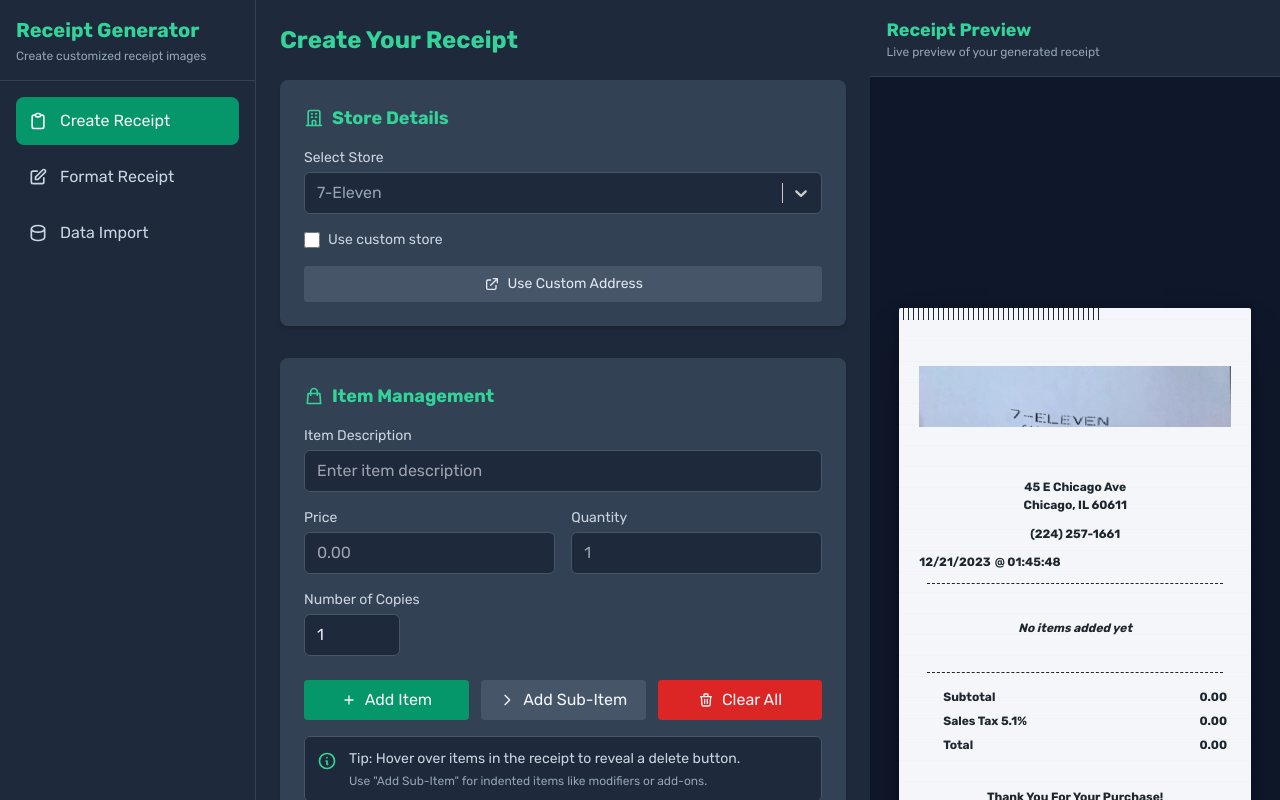
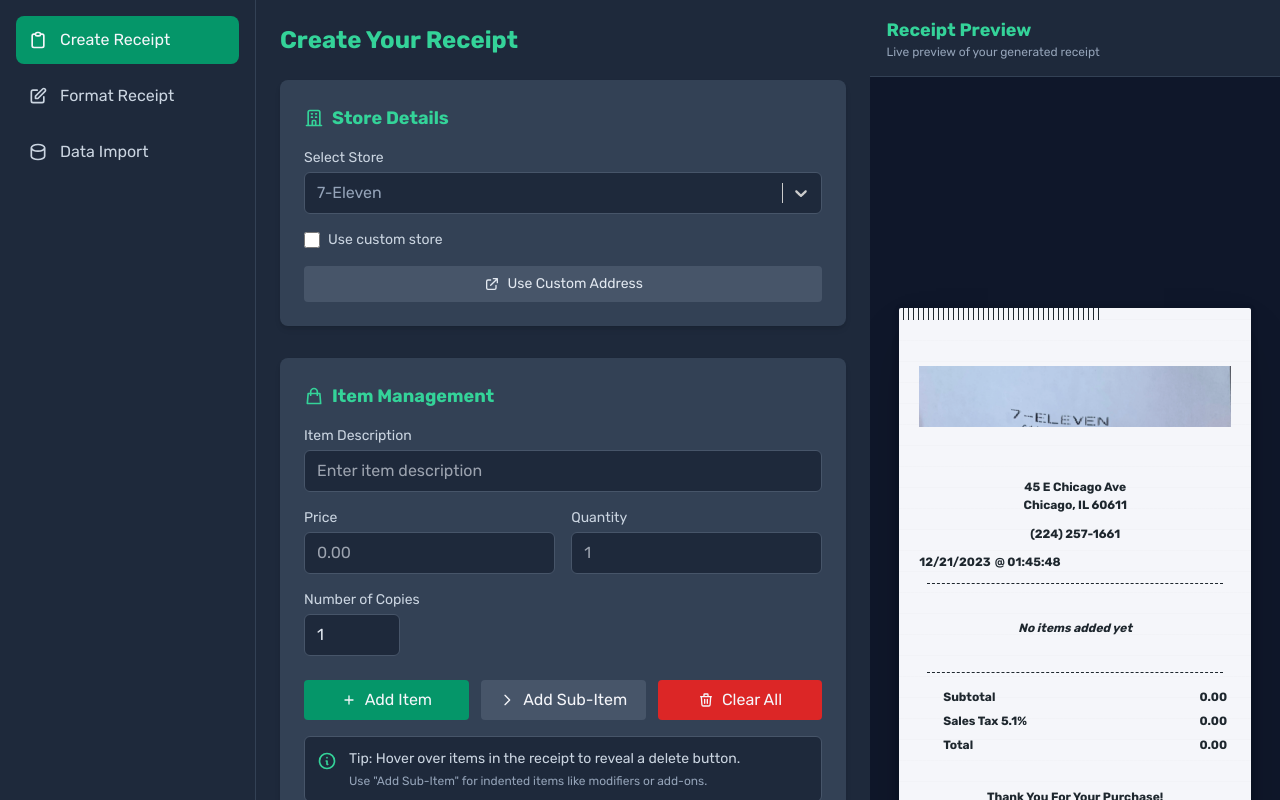
Before and after one commit to steven-the-qa/receipt-image-generator, a React (Create React App) app: page / in a window 1280 px wide. Built offline with nearby package versions, Linux system fonts and the light colour scheme.

Commit message:
Remove duplicate header

```diff
--- a/src/App.js
+++ b/src/App.js
@@ -453,11 +453,6 @@
 
       {/* Left Sidebar - Navigation */}
       <aside id="sidebar" className="hidden md:flex w-full md:w-64 bg-slate-800 border-r border-slate-700 flex-col">
-        <div className="p-4 border-b border-slate-700">
-          <h1 className="text-xl font-bold text-emerald-400">Receipt Generator</h1>
-          <p className="text-xs text-slate-400 mt-1">Create customized receipt images</p>
-        </div>
-
         <nav className="flex-1 p-4">
           <ul className="space-y-2">
             <li>
@@ -516,8 +511,6 @@
             </li>
           </ul>
         </nav>
-
-        {/* Toggle Font button removed */}
       </aside>
 
       {/* Main Content Area */}
```
